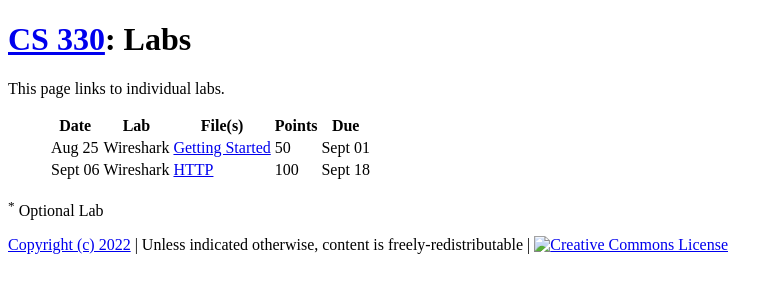
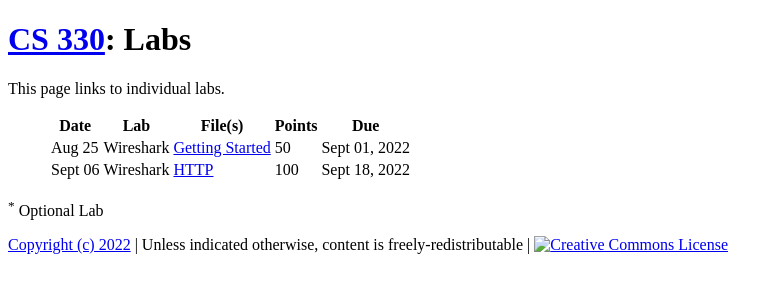
Before and after one commit to ycpcs/cs330-fall2023, a Jekyll site: the page built from labs/index.md, in a window 1280 px wide. Shown: the top 300 px of the page, without its empty margins (0-783 px from the left). Built offline with Jekyll 4.4.1, drawn with Linux system fonts in a browser that asks for light colours.

Commit message:
update due

```diff
--- a/labs/index.md
+++ b/labs/index.md
@@ -7,8 +7,8 @@ This page links to individual labs.
 
 >  Date   | Lab | File(s) | Points | Due
 > ------- | --- | ------- | ---- | ----
-> Aug 25 | Wireshark | [Getting Started](files/Wireshark_Intro_v8.1.pdf) | 50 | Sept 01
-> Sept 06 | Wireshark | [HTTP](files/Wireshark_HTTP_v8.1.pdf) | 100 | Sept 18
+> Aug 25 | Wireshark | [Getting Started](files/Wireshark_Intro_v8.1.pdf) | 50 | Sept 01, 2022
+> Sept 06 | Wireshark | [HTTP](files/Wireshark_HTTP_v8.1.pdf) | 100 | Sept 18, 2022
 
 <!--
 > Sept 13 | Wireshark | [DNS](files/Wireshark_DNS_v8.1.pdf) | 100 | Sept 23
```
